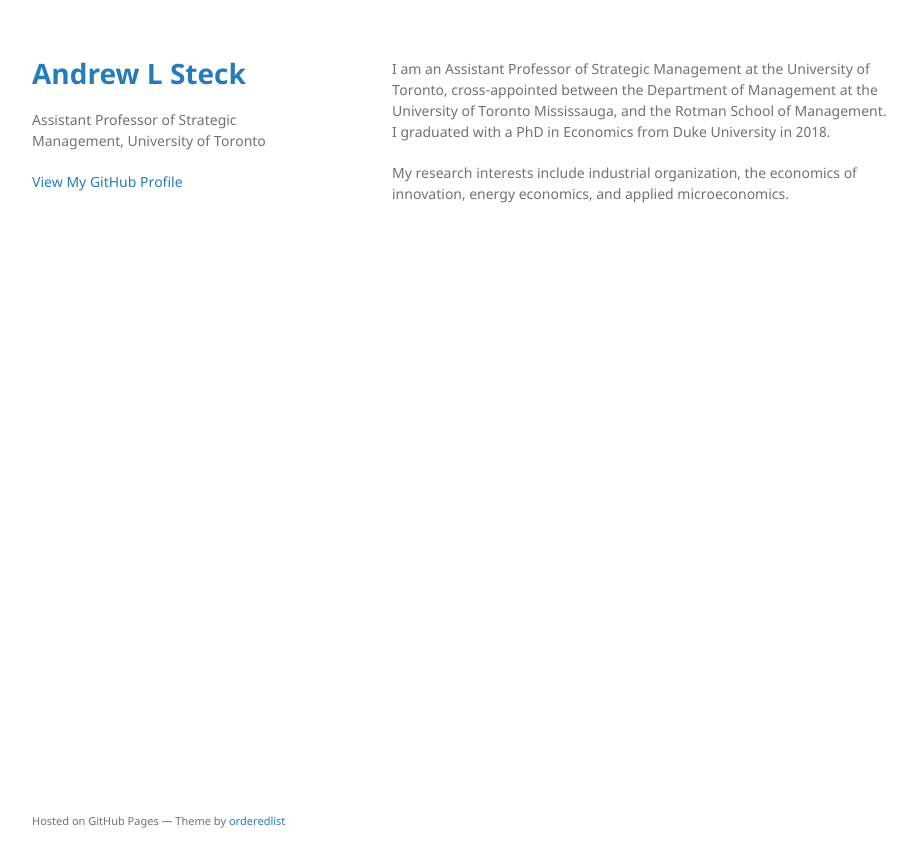
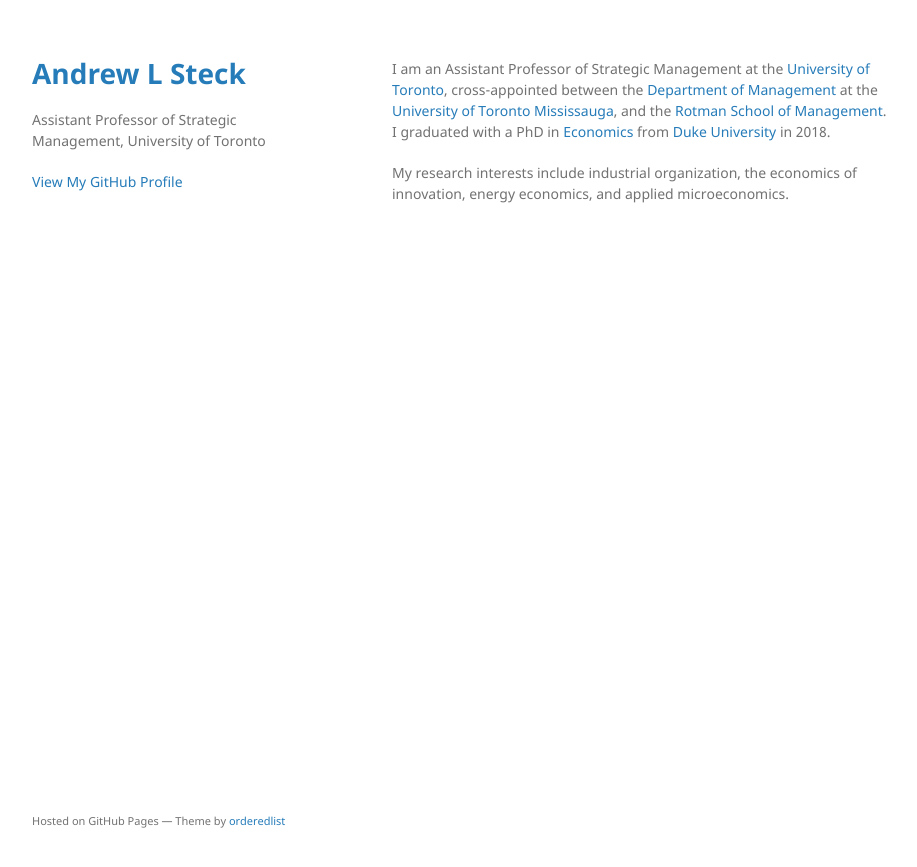
Before and after one commit to andrewsteck/andrewsteck.github.io, a Jekyll site: the page built from index.md, in a window 1280 px wide. Shown: the top 867 px of the page, without its empty margins (178-1095 px from the left). Built offline with Jekyll 4.4.1, drawn with Linux system fonts in a browser that asks for light colours; our own code applies the rules of GitHub Pages for plain Markdown files; part of the change alters nothing that is shown.

```diff
--- a/index.md
+++ b/index.md
@@ -1,3 +1,3 @@
-I am an Assistant Professor of Strategic Management at the University of Toronto, cross-appointed between the Department of Management at the University of Toronto Mississauga, and the Rotman School of Management.  I graduated with a PhD in Economics from Duke University in 2018.
+I am an Assistant Professor of Strategic Management at the [University of Toronto](https://www.utoronto.ca), cross-appointed between the [Department of Management](https://www.utm.utoronto.ca/management/welcome-department-management) at the [University of Toronto Mississauga](http://www.utm.utoronto.ca), and the [Rotman School of Management](http://www.rotman.utoronto.ca).  I graduated with a PhD in [Economics](http://econ.duke.edu) from [Duke University](https://www.duke.edu) in 2018.
 
 My research interests include industrial organization, the economics of innovation, energy economics, and applied microeconomics.
```
